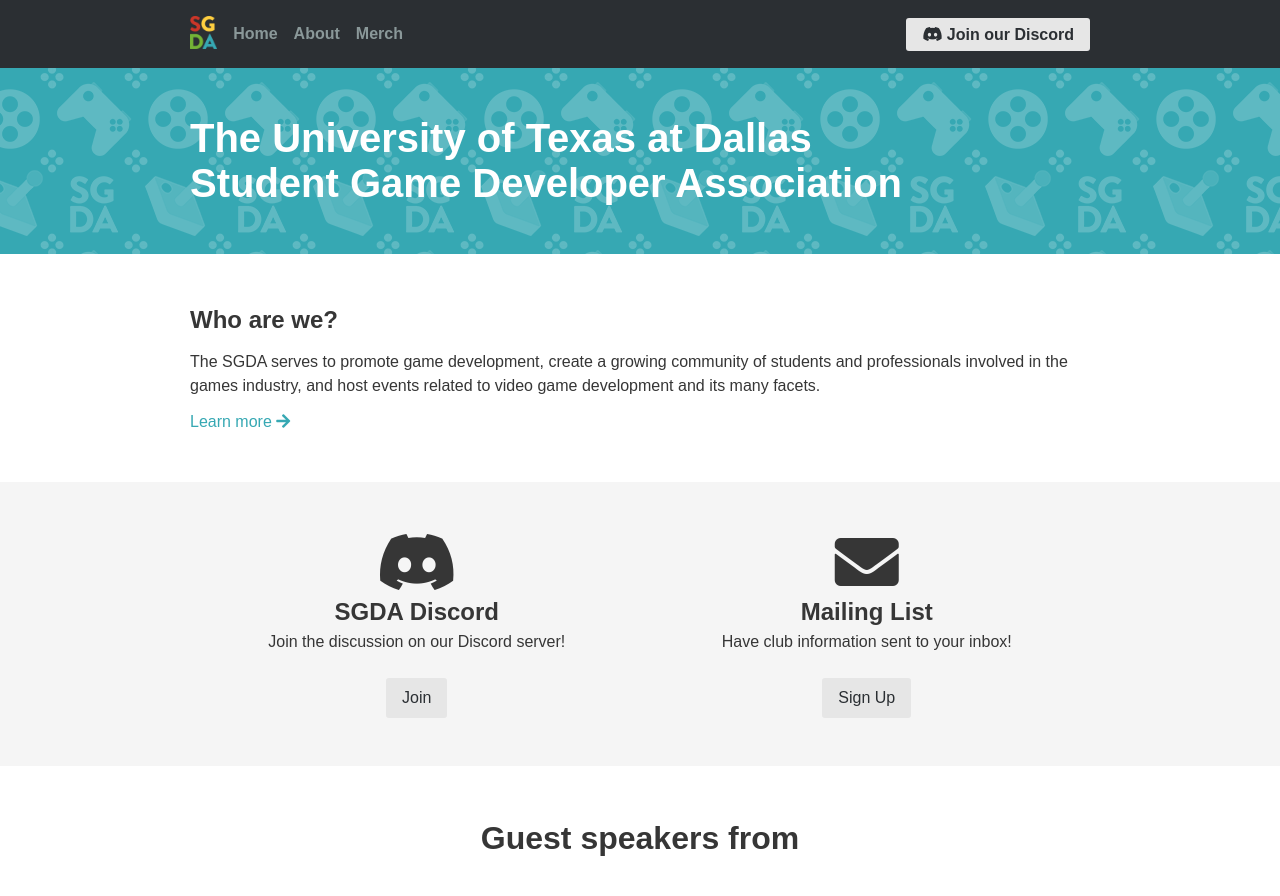
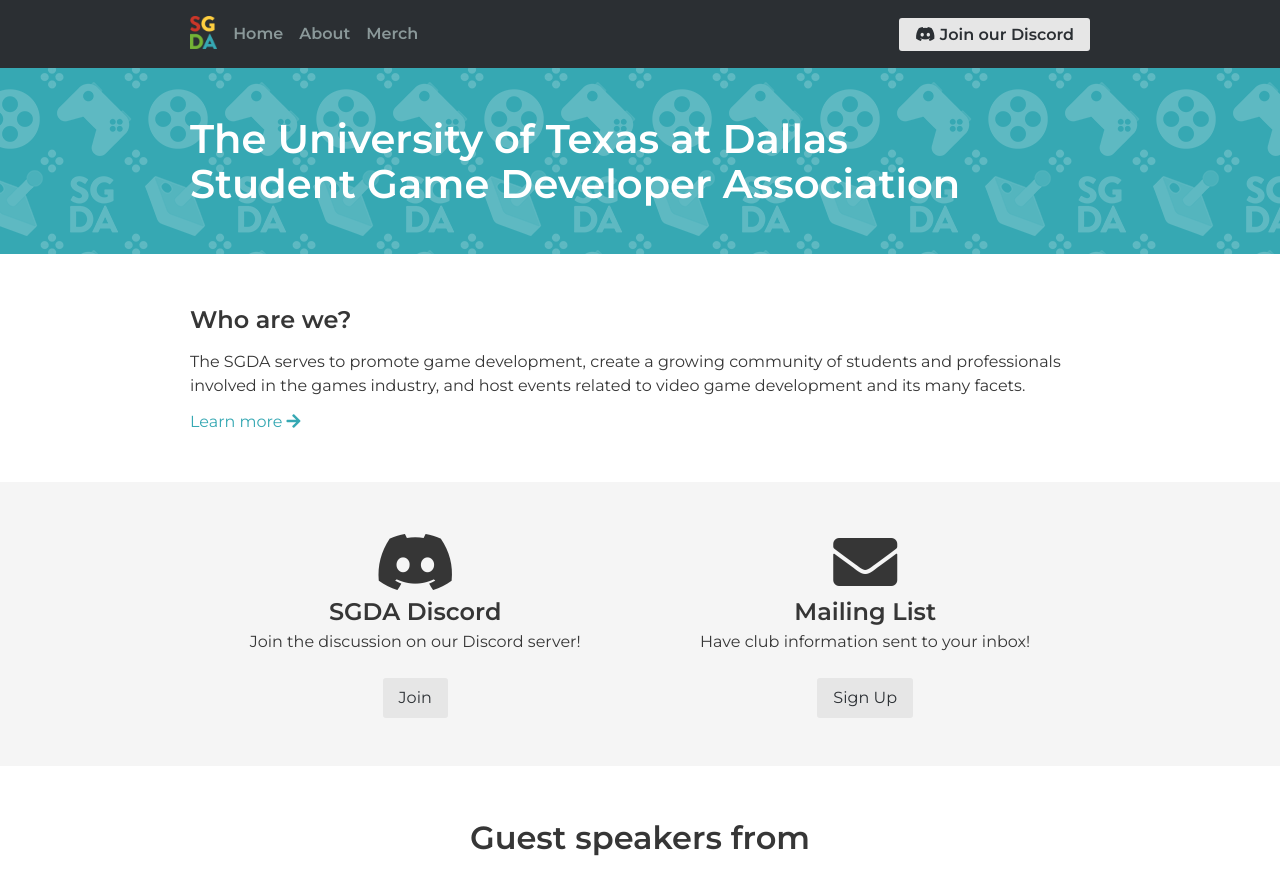
Before and after one commit to utd-sgda/utd-sgda.github.io, a Jekyll site: the page built from _pages/home.md, in a window 1280 px wide. Shown: the top 896 px of the page. Built offline with Jekyll 4.4.1, drawn with Linux system fonts in a browser that asks for light colours; some web fonts are replaced; grey boxes are pictures that could not be loaded.

Commit message:
switched to the montserrat font and preload it

```diff
--- a/_layouts/default.html
+++ b/_layouts/default.html
@@ -12,6 +12,11 @@
 
         <title> {{site.title}} | {{page.title}} </title>
         <link rel="shortcut icon" type="image/png" href="/assets/images/favicon-256.png"/>
+
+        <!-- Fonts -->
+        <link rel="preconnect" href="https://fonts.googleapis.com">
+        <link rel="preconnect" href="https://fonts.gstatic.com" crossorigin>
+        <link href="https://fonts.googleapis.com/css2?family=Montserrat:ital,wght@0,300;0,400;0,500;0,600;0,700;1,300;1,400;1,500;1,600;1,700&display=swap" rel="stylesheet">
 
         <!-- font awesome -->
         <link rel="stylesheet" href="https://cdn.jsdelivr.net/npm/@fortawesome/fontawesome-free@5/css/all.min.css">
--- a/_sass/_default.scss
+++ b/_sass/_default.scss
@@ -1,8 +1,6 @@
-@import url("https://use.typekit.net/zsz0udd.css");
-
 body
 {
-    font-family: "proxima-nova", sans-serif;
+    font-family: "Montserrat", sans-serif;
     color: var(--darkgrey);
     line-height: 1.5;
 
@@ -12,8 +10,8 @@
 
 h1, h2, h3, h4, h5, h6
 {
-    font-family: "brandon-grotesque", sans-serif;
-    font-weight: 700;
+    font-family: "Montserrat", sans-serif;
+    font-weight: 600;
 
     margin-top: 1.5rem;
     margin-bottom: .75rem;
```
